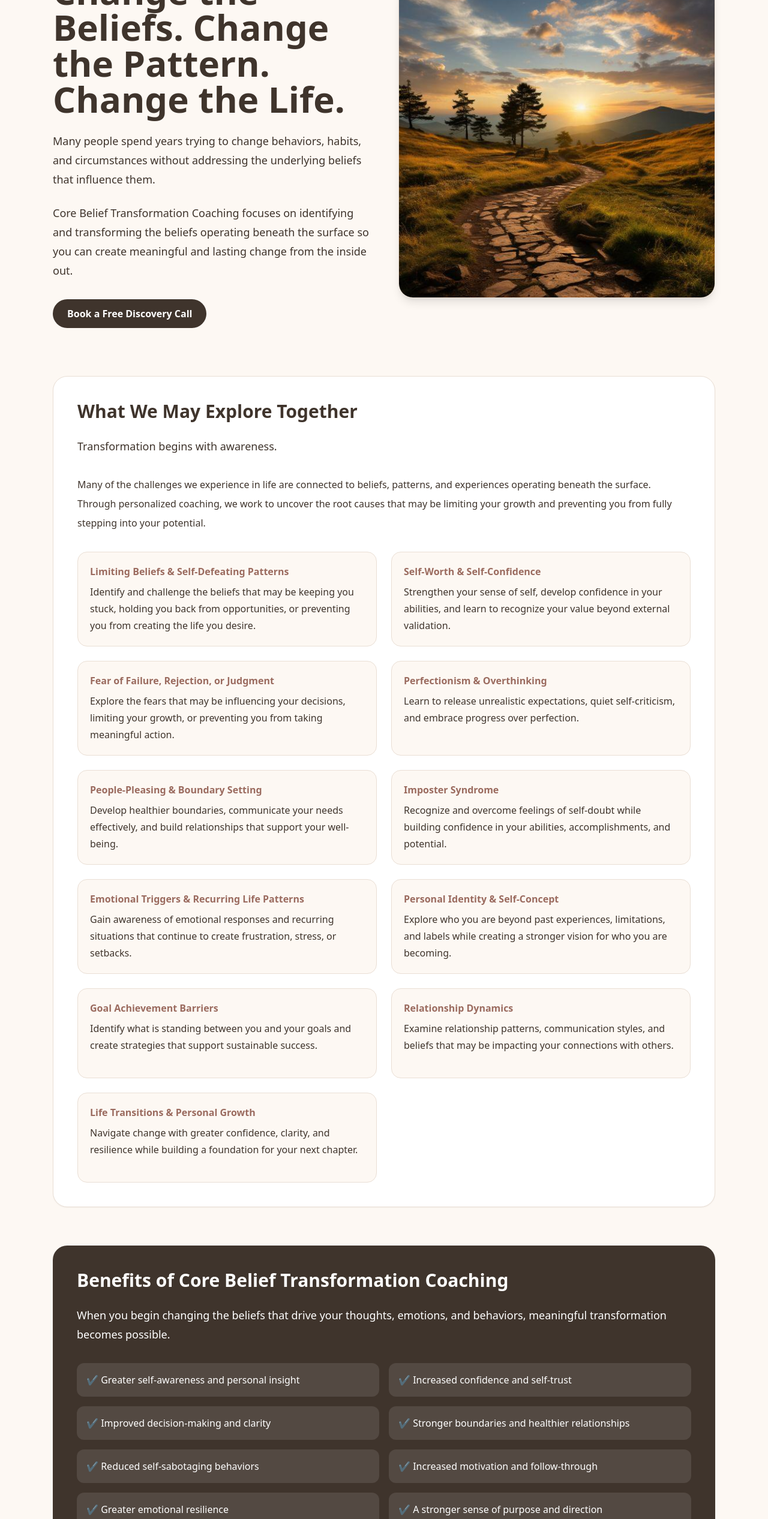
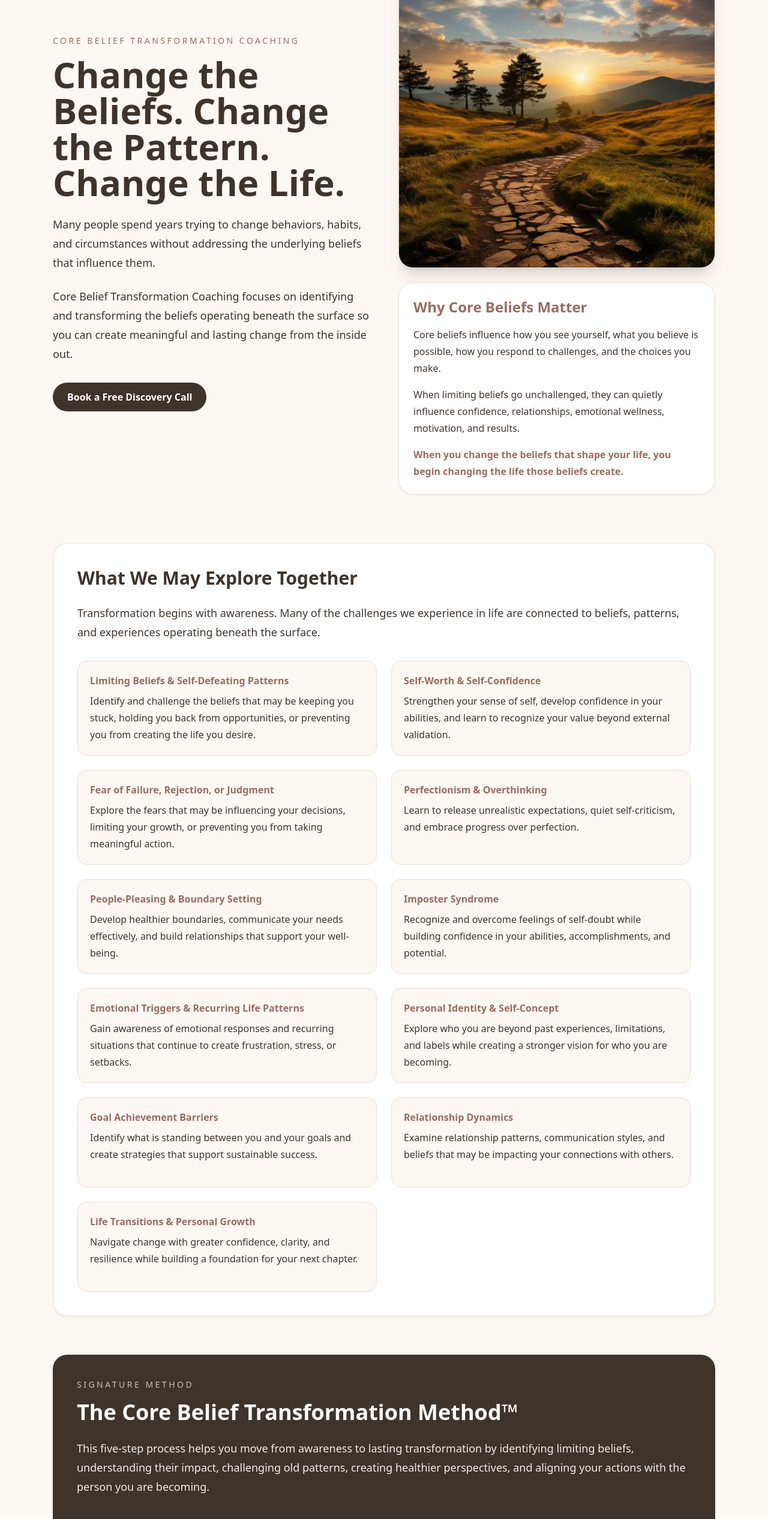
Before and after one commit to Kaelynn-Kinnison/life-coaching-with-kaelynn2, a Next.js app: page /core-belief-coaching in a window 1280 px wide. Shown: the part 234-2767 px from the top of the page at 60% size. Built offline with nearby package versions, Linux system fonts and the light colour scheme; a web font is replaced by a local one.

Commit message:
Update page.js

```diff
--- a/app/core-belief-coaching/page.js
+++ b/app/core-belief-coaching/page.js
@@ -4,11 +4,32 @@ export const metadata = {
     "Identify and transform limiting beliefs, build confidence, improve self-worth, and create lasting personal growth through Core Belief Transformation Coaching with Kaelynn Kinnison.",
 };
 
-const bookingLink = "https://calendar.app.google/YdUEyKBPG7xa4ox99";
-
-
+const bookingLink = "https://calendly.com/kaelynnkinnison";
 
 export default function CoreBeliefCoaching() {
+  const methodSteps = [
+    {
+      title: "Awareness",
+      text: "Identify the limiting belief, emotional pattern, or self-defeating thought that may be operating beneath the surface.",
+    },
+    {
+      title: "Understanding",
+      text: "Explore how the belief may be influencing your confidence, emotions, choices, relationships, habits, and results.",
+    },
+    {
+      title: "Challenge",
+      text: "Gently question beliefs that may no longer be serving you and begin separating truth from old conditioning, fear, or past experiences.",
+    },
+    {
+      title: "Transformation",
+      text: "Replace limiting beliefs with healthier, more empowering perspectives that support healing, confidence, and growth.",
+    },
+    {
+      title: "Alignment",
+      text: "Create actions, habits, boundaries, and accountability that support the new belief system you are choosing to live from.",
+    },
+  ];
+
   const explorationAreas = [
     {
       title: "Limiting Beliefs & Self-Defeating Patterns",
@@ -109,9 +130,32 @@ export default function CoreBeliefCoaching() {
           <div>
             <img
               src="/core-belief-transformation.jpg"
-              alt="Growth and healing journey"
-              className="rounded-3xl shadow-lg border border-[#eadfd5] w-full"
+              alt="Core Belief Transformation Coaching"
+              className="rounded-3xl shadow-xl border border-[#eadfd5] w-full"
             />
+
+            <div className="mt-6 bg-white border border-[#eadfd5] rounded-3xl p-6 shadow-sm">
+              <h3 className="text-2xl font-bold mb-4 text-[#9b6b5f]">
+                Why Core Beliefs Matter
+              </h3>
+
+              <p className="leading-7 mb-4">
+                Core beliefs influence how you see yourself, what you believe is
+                possible, how you respond to challenges, and the choices you
+                make.
+              </p>
+
+              <p className="leading-7 mb-4">
+                When limiting beliefs go unchallenged, they can quietly
+                influence confidence, relationships, emotional wellness,
+                motivation, and results.
+              </p>
+
+              <p className="font-semibold text-[#9b6b5f] leading-7">
+                When you change the beliefs that shape your life, you begin
+                changing the life those beliefs create.
+              </p>
+            </div>
           </div>
         </div>
 
@@ -121,15 +165,9 @@ export default function CoreBeliefCoaching() {
           </h2>
 
           <p className="text-lg leading-8 mb-8">
-            Transformation begins with awareness.
-          </p>
-
-          <p className="leading-8 mb-8">
-            Many of the challenges we experience in life are connected to
-            beliefs, patterns, and experiences operating beneath the surface.
-            Through personalized coaching, we work to uncover the root causes
-            that may be limiting your growth and preventing you from fully
-            stepping into your potential.
+            Transformation begins with awareness. Many of the challenges we
+            experience in life are connected to beliefs, patterns, and
+            experiences operating beneath the surface.
           </p>
 
           <div className="grid md:grid-cols-2 gap-6">
@@ -143,6 +181,71 @@ export default function CoreBeliefCoaching() {
                 </h3>
 
                 <p className="leading-7">{area.text}</p>
+              </div>
+            ))}
+          </div>
+        </div>
+
+        <div className="rounded-3xl bg-[#3f342c] text-white p-10 shadow-sm mb-16">
+          <p className="uppercase tracking-[0.25em] text-sm text-white/70 mb-4">
+            Signature Method
+          </p>
+
+          <h2 className="text-3xl md:text-4xl font-bold mb-6">
+            The Core Belief Transformation Method™
+          </h2>
+
+          <p className="text-lg leading-8 mb-10 text-white/90">
+            This five-step process helps you move from awareness to lasting
+            transformation by identifying limiting beliefs, understanding their
+            impact, challenging old patterns, creating healthier perspectives,
+            and aligning your actions with the person you are becoming.
+          </p>
+
+          <div className="grid md:grid-cols-5 gap-5">
+            {methodSteps.map((step, index) => (
+              <div
+                key={step.title}
+                className="rounded-2xl bg-white/10 border border-white/20 p-5"
+              >
+                <p className="text-white/70 text-sm mb-2">
+                  Step {index + 1}
+                </p>
+
+                <h3 className="text-xl font-semibold mb-3">{step.title}</h3>
+
+                <p className="leading-7 text-white/90">{step.text}</p>
+              </div>
+            ))}
+          </div>
+        </div>
+
+        <div className="rounded-3xl bg-white border border-[#eadfd5] p-10 shadow-sm mb-16">
+          <h2 className="text-3xl font-bold mb-6">
+            Common Limiting Beliefs Clients May Explore
+          </h2>
+
+          <p className="text-lg leading-8 mb-8">
+            These beliefs can show up in different ways and may affect
+            confidence, relationships, decisions, goals, and emotional wellness.
+          </p>
+
+          <div className="grid md:grid-cols-2 gap-4">
+            {[
+              "I'm not good enough.",
+              "I always fail.",
+              "I don't deserve success.",
+              "I have to be perfect.",
+              "My needs don't matter.",
+              "I can't trust myself.",
+              "Change is too hard for me.",
+              "I am too far behind.",
+            ].map((belief) => (
+              <div
+                key={belief}
+                className="bg-[#fdf8f3] border border-[#eadfd5] rounded-2xl p-4 text-[#6b4b43] font-medium"
+              >
+                “{belief}”
               </div>
             ))}
           </div>
```
